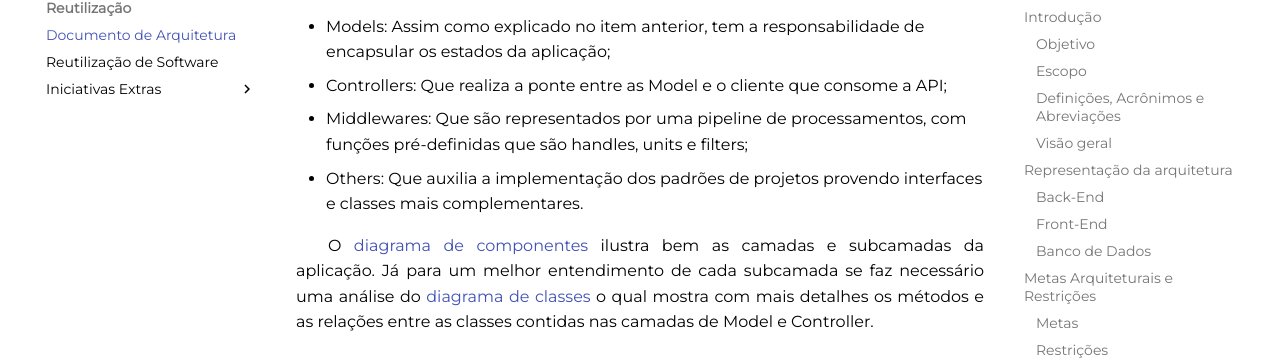
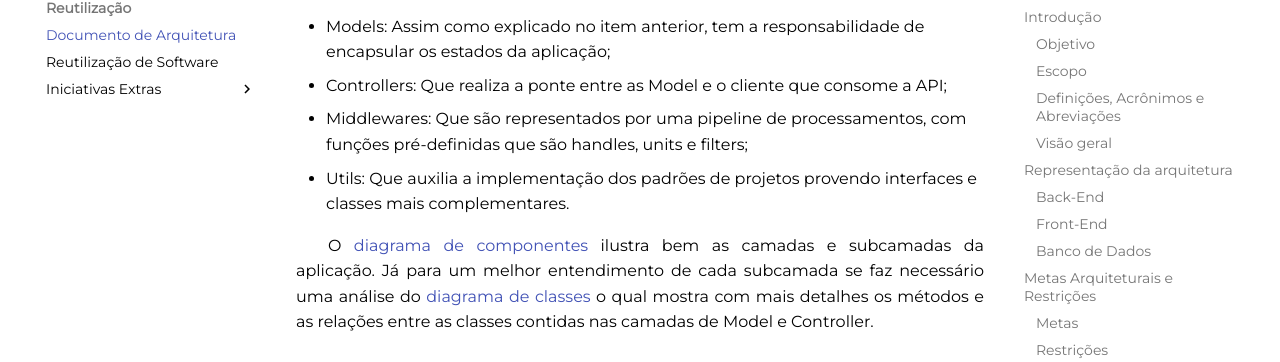
Before and after one commit to UnBArqDsw2021-1/2021.1_G6_Curumim, an MkDocs documentation site: the page built from docs/arquitetura-reutilizacao/arquitetura.md, in a window 1280 px wide and 900 px high, scrolled down 13476 px. Shown: the part 91-453 px from the top of the window. Built offline with MkDocs 1.6.1 and Material for MkDocs 9.7.7, drawn with Linux system fonts in a browser that asks for light colours; comment, search, counter and statistics services are not loaded; some of the changed lines change nothing that is shown.

```diff
--- a/docs/arquitetura-reutilizacao/arquitetura.md
+++ b/docs/arquitetura-reutilizacao/arquitetura.md
@@ -211,7 +211,7 @@
 - Models: Assim como explicado no item anterior, tem a responsabilidade de encapsular os estados da aplicação;
 - Controllers: Que realiza a ponte entre as Model e o cliente que consome a API;
 - Middlewares: Que são representados por uma pipeline de processamentos, com funções pré-definidas que são handles, units e filters;
-- Others: Que auxilia a implementação dos padrões de projetos provendo interfaces e classes mais complementares.
+- Utils: Que auxilia a implementação dos padrões de projetos provendo interfaces e classes mais complementares.
 
 &emsp;&emsp;O [diagrama de componentes](../../modelagem/modelagem-estatica/diagrama-de-componentes) ilustra bem as camadas e subcamadas da aplicação. Já para um melhor entendimento de cada subcamada se faz necessário uma análise do [diagrama de classes](../../modelagem/modelagem-estatica/diagrama-de-classes) o qual mostra com mais detalhes os métodos e as relações entre as classes contidas nas camadas de Model e Controller.
 
```
